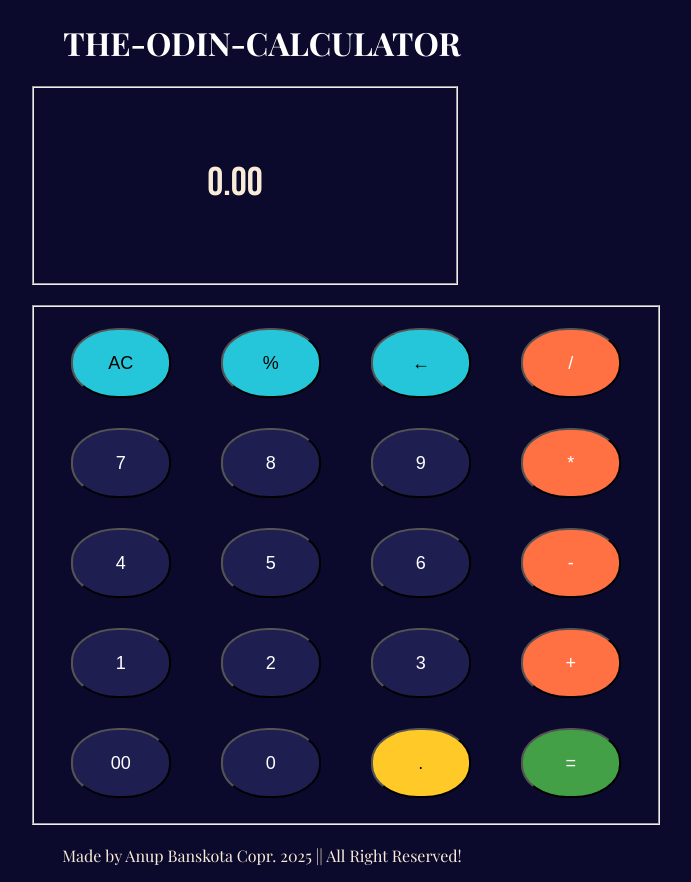
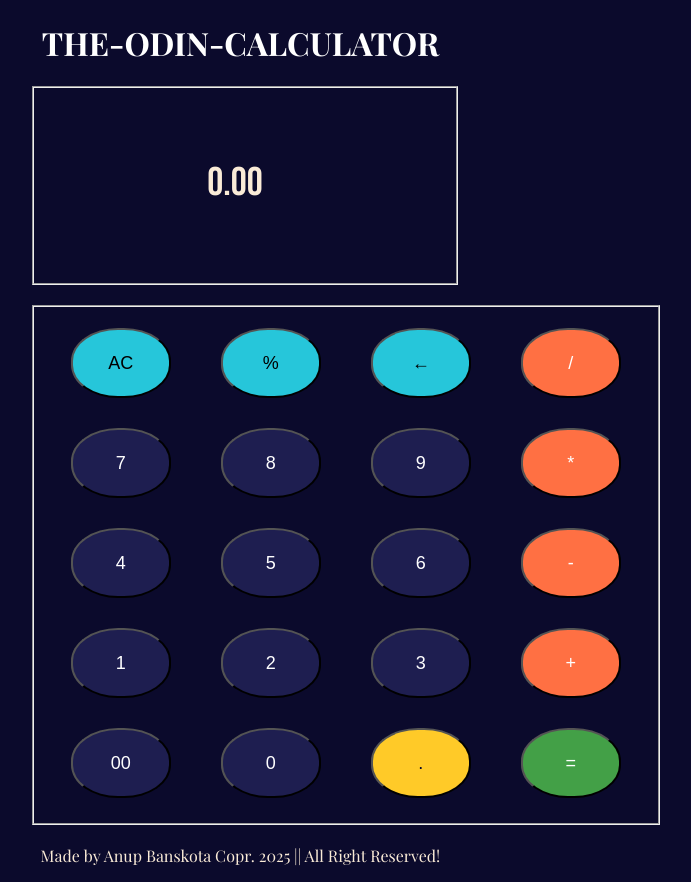
Before and after one commit to banskotanup/odin-calculator, a plain HTML site: page index.html in a window 1280 px wide. Shown: the whole page, without its empty margins (368-1059 px from the left). Drawn offline with nearby package versions, Linux system fonts and the light colour scheme; a web font is replaced by a local one.

Commit message:
Add lil design on texts

```diff
--- a/style.css
+++ b/style.css
@@ -9,7 +9,7 @@
 
 .heading{
     text-align: center;
-    margin-right: 20px;
+    margin-right: 5%;
 }
 
 .container{
@@ -150,5 +150,5 @@ button{
 .text{
     text-align: center;
     color: antiquewhite;
-    margin-right: 20px;
+    margin-right: 5%;
 }
```
